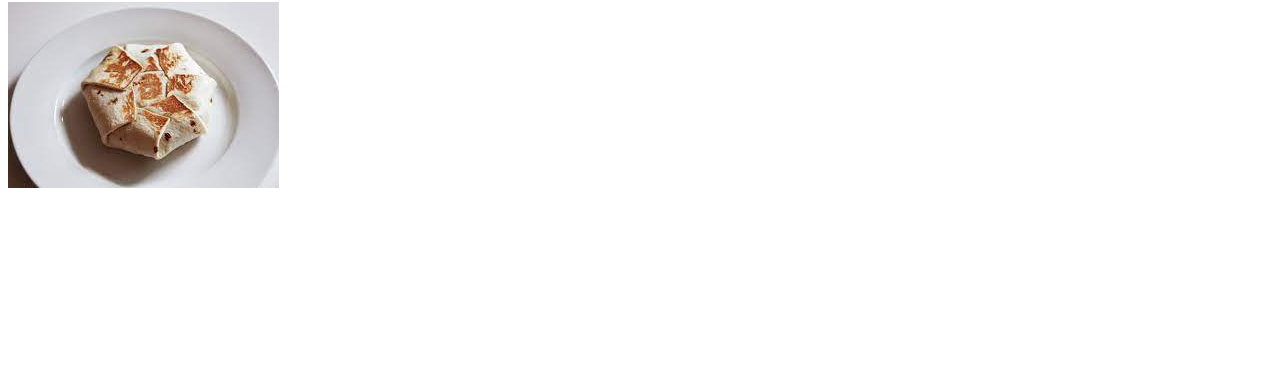
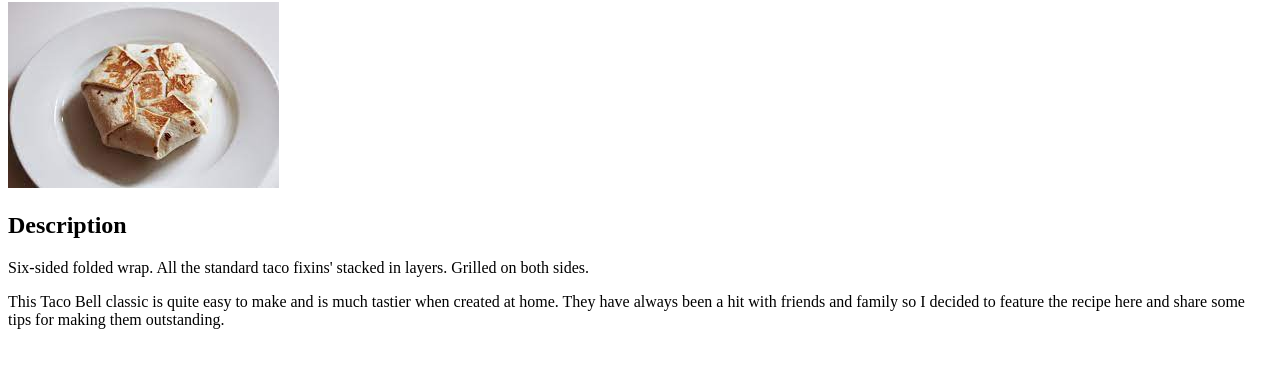
Before and after one commit to khendrix12/odin-recipes, a plain HTML site: page recipes/crispywrap.html in a window 1280 px wide. Shown: the part 78-446 px from the top of the page. Drawn offline with Linux system fonts and the light colour scheme.

Commit message:
Add description to CrispyWrap page

```diff
--- a/recipes/crispywrap.html
+++ b/recipes/crispywrap.html
@@ -7,5 +7,9 @@
     <body>
         <h1>CrispyWrap</h1>
         <img src="../img/crispywrap.jpeg">
+        <h2>Description</h2>
+        <p>Six-sided folded wrap. All the standard taco fixins' stacked in layers. Grilled on both sides.</p>
+        <p>This Taco Bell classic is quite easy to make and is much tastier when created at home. They have always been a hit with friends and family so I decided to feature the recipe here and share some tips for making them outstanding.</p>
+
     </body>
 </html>
```
